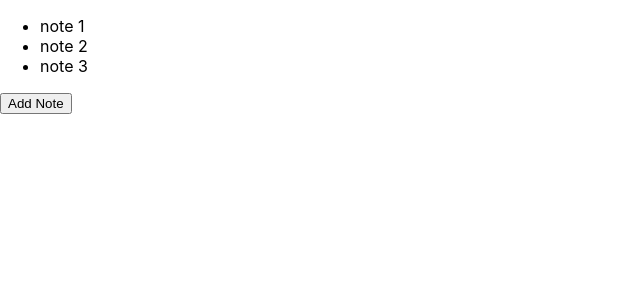
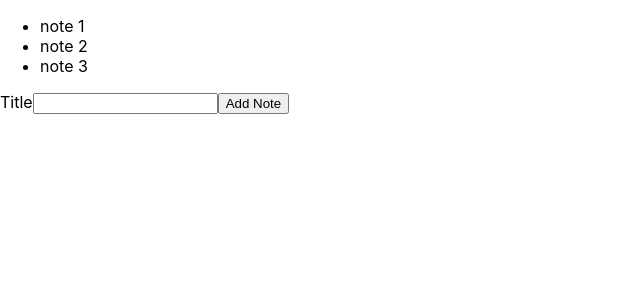
Before and after one commit to orucmu/react-hooks, a React (Create React App) app: page / in a window 1280 px wide. Shown: the top 300 px of the page, without its empty margins (0-640 px from the left). Built offline with nearby package versions, Linux system fonts and the light colour scheme.

Commit message:
Uygulama: State Hooks - AddNote

```diff
--- /dev/null
+++ b/src/components/AddNote.js
@@ -0,0 +1,22 @@
+import { useState } from "react";
+
+const AddNote = ({ newNote }) => {
+
+    const [title, setTitle] = useState('');
+
+    const handleSubmit = (e) => {
+        e.preventDefault();
+        newNote(title);
+        setTitle('');
+    }
+
+    return (
+        <form onSubmit={handleSubmit}>
+            <label htmlFor="title">Title</label>
+            <input type="text" value={title} onChange={(e) => setTitle(e.target.value)} />
+            <input type="submit" value="Add Note" />
+        </form>
+    )
+}
+
+export default AddNote;
--- a/src/components/NoteList.js
+++ b/src/components/NoteList.js
@@ -1,4 +1,5 @@
 import { useState } from "react";
+import AddNote from "./AddNote";
 
 const NoteList = () => {
     const [notes, setNotes] = useState([
@@ -7,8 +8,8 @@ const NoteList = () => {
         { id: 3, title: "note 3" }
     ]);
 
-    const addNote = () => {
-        setNotes([...notes, { id: 4, title: "note 4" }])
+    const newNote = (title) => {
+        setNotes([...notes, { id: notes.length + 1, title: title }])
     }
     return (
         <>
@@ -19,7 +20,7 @@ const NoteList = () => {
                     )
                 })}
             </ul>
-            <button onClick={addNote}>Add Note</button>
+            <AddNote newNote={newNote} />
         </>
     )
 }
```
